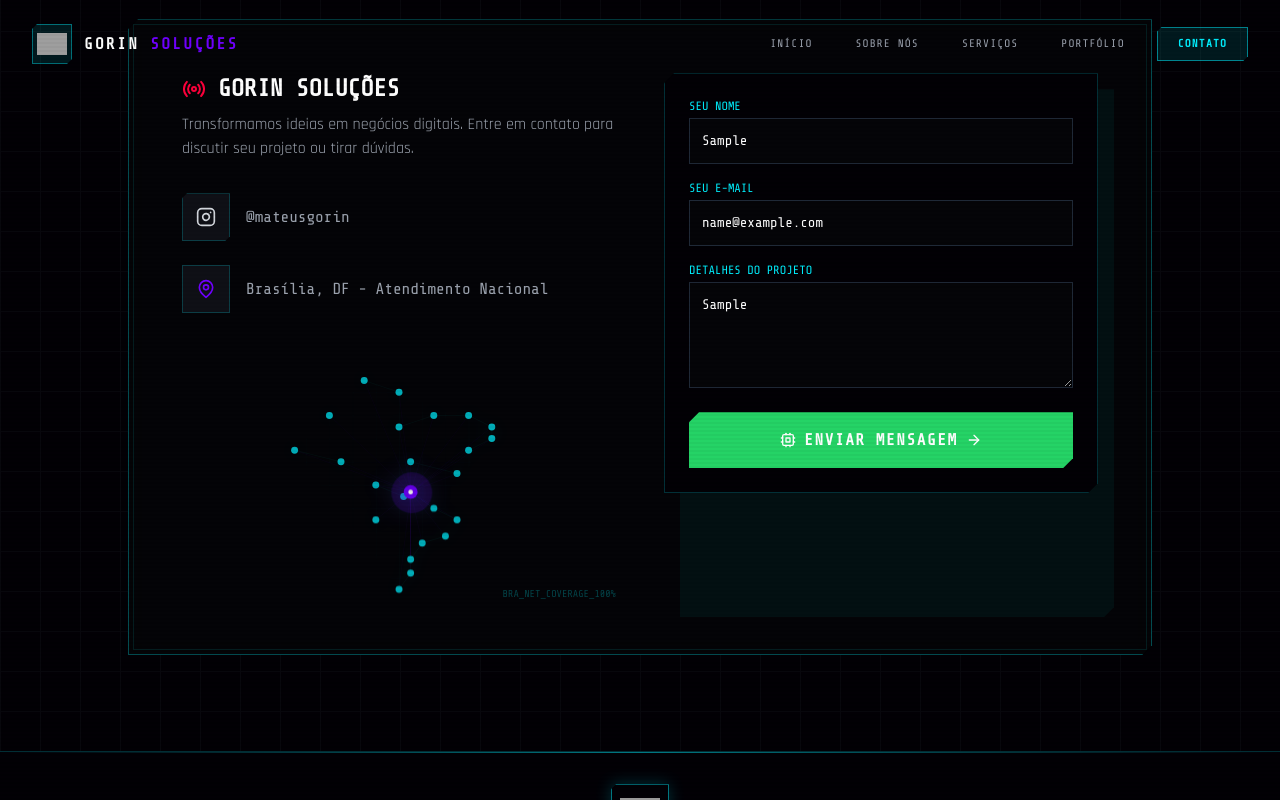
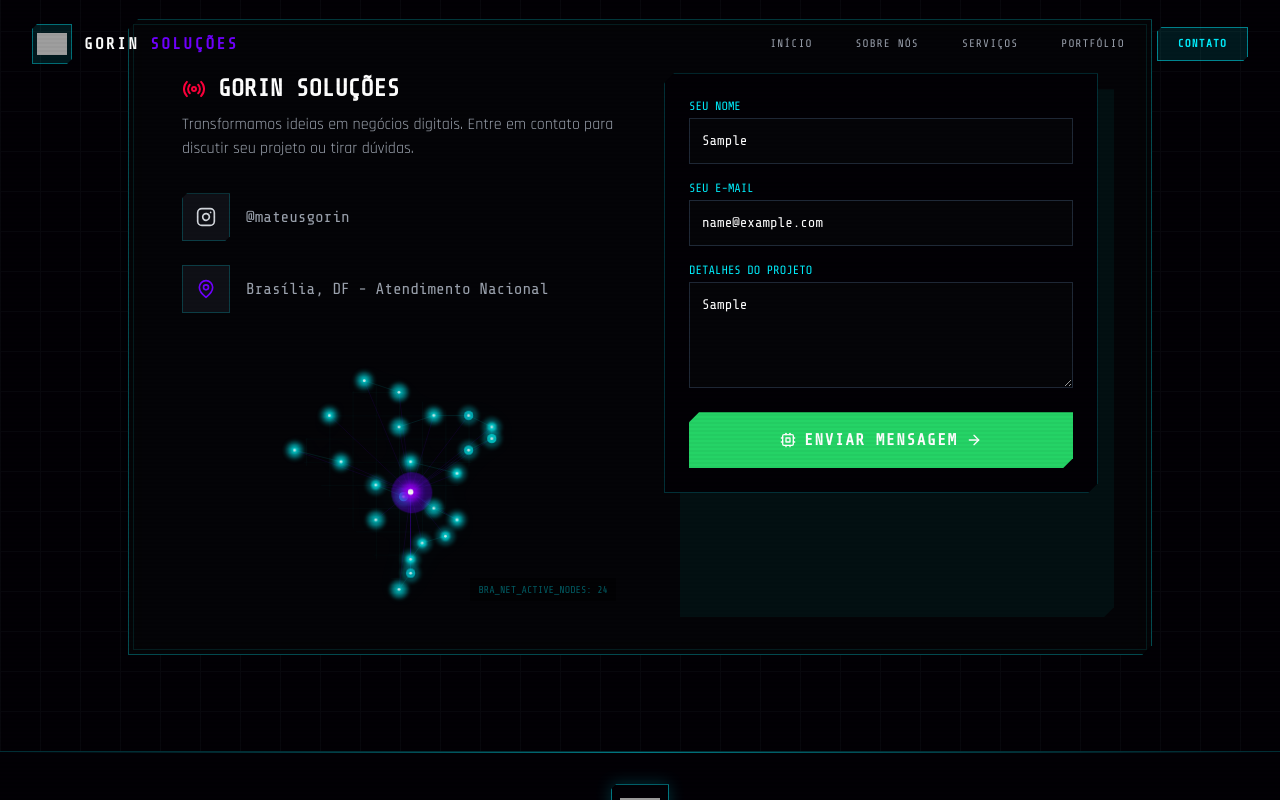
Before and after one commit to mateusgorin/Gorinsolucoes, a React (Vite) app: page / in a window 1280 px wide. Both pictures are taken after typing "Sample", "name@example.com", "Sample" into the empty fields and a click on the button "ENVIAR MENSAGEM". Shown: the part 5067-5867 px from the top of the page. Built offline with nearby package versions, Linux system fonts and the light colour scheme; grey boxes are pictures that could not be loaded.

Commit message:
Add files via upload

```diff
--- a/components/Contact.tsx
+++ b/components/Contact.tsx
@@ -1,3 +1,4 @@
+
 import React, { useState } from 'react';
 import { SectionHeading } from './ui/SectionHeading';
 import { Instagram, MapPin, Radio } from 'lucide-react';
@@ -96,21 +97,29 @@ export const Contact: React.FC = () => {
                 </div>
 
                 {/* Mapa do Brasil Estilizado */}
-                <div className="mt-auto pt-6 relative w-full h-48 sm:h-64 opacity-90">
-                   <svg viewBox="0 0 100 100" className="w-full h-full drop-shadow-[0_0_10px_rgba(0,240,255,0.2)] overflow-visible">
-                      {/* Grid sutil de fundo apenas na área do mapa */}
+                <div className="mt-auto pt-6 relative w-full h-48 sm:h-64 opacity-95">
+                   <svg viewBox="0 0 100 100" className="w-full h-full drop-shadow-[0_0_15px_rgba(0,240,255,0.1)] overflow-visible">
                       <defs>
                         <pattern id="grid-map" width="10" height="10" patternUnits="userSpaceOnUse">
-                          <path d="M 10 0 L 0 0 0 10" fill="none" stroke="rgba(0, 240, 255, 0.05)" strokeWidth="0.5"/>
+                          <path d="M 10 0 L 0 0 0 10" fill="none" stroke="rgba(0, 240, 255, 0.1)" strokeWidth="0.5"/>
                         </pattern>
+                        {/* Keyframes para o piscar aleatório mais intenso */}
+                        <style>{`
+                          @keyframes map-flicker-vivid {
+                            0%, 100% { opacity: 0.6; filter: blur(0px) brightness(1); }
+                            50% { opacity: 1; filter: blur(1.5px) brightness(1.5); }
+                          }
+                          .animate-flicker-vivid {
+                            animation: map-flicker-vivid linear infinite;
+                          }
+                        `}</style>
                       </defs>
-                      <path d="M 35 5 L 90 25 L 50 95 L 5 35 Z" fill="url(#grid-map)" opacity="0.5" />
+                      <path d="M 35 5 L 90 25 L 50 95 L 5 35 Z" fill="url(#grid-map)" opacity="0.6" />
 
                       {/* Conexões (linhas) para efeito de rede */}
-                      <g stroke="rgba(0, 240, 255, 0.1)" strokeWidth="0.2">
+                      <g stroke="rgba(0, 240, 255, 0.15)" strokeWidth="0.3">
                         {mapPoints.map((p, i) => {
                           if (i < mapPoints.length - 1) {
-                             // Conecta pontos próximos para efeito visual
                              const next = mapPoints[i+1];
                              if (Math.abs(p.x - next.x) < 30 && Math.abs(p.y - next.y) < 30) {
                                return <line key={`l-${i}`} x1={p.x} y1={p.y} x2={next.x} y2={next.y} />;
@@ -118,36 +127,65 @@ export const Contact: React.FC = () => {
                           }
                           return null;
                         })}
-                        {/* Linhas explícitas para o DF */}
                         {mapPoints.map((p) => {
-                           if(p.id !== 'DF') return <line key={`ldf-${p.x}`} x1={55} y1={53} x2={p.x} y2={p.y} stroke="rgba(112, 0, 255, 0.1)" />;
+                           if(p.id !== 'DF') return <line key={`ldf-${p.x}`} x1={55} y1={53} x2={p.x} y2={p.y} stroke="rgba(112, 0, 255, 0.15)" />;
                            return null;
                         })}
                       </g>
 
-                      {/* Pontos dos Estados */}
-                      {mapPoints.map((p, i) => (
+                      {/* Pontos dos Estados com brilho evidenciado */}
+                      {mapPoints.map((p, i) => {
+                         const randomDelay = (i * 0.21).toFixed(2);
+                         const randomDuration = (1.2 + (i % 4) * 0.3).toFixed(2);
+
+                         return (
                            <g key={i}>
                              {p.id === 'DF' ? (
                                <>
-                               {/* Efeito Pulsante para o DF */}
-                               <circle cx={p.x} cy={p.y} r="8" className="fill-cyber-secondary/20 animate-ping origin-center" />
-                               <circle cx={p.x} cy={p.y} r="3" className="fill-cyber-secondary drop-shadow-[0_0_8px_rgba(112,0,255,1)]" />
-                               <circle cx={p.x} cy={p.y} r="1" className="fill-white" />
+                                 <circle
+                                   cx={p.x} cy={p.y} r="8"
+                                   className="fill-cyber-secondary/40 animate-ping origin-center"
+                                 />
+                                 <circle
+                                   cx={p.x} cy={p.y} r="4.5"
+                                   className="fill-cyber-secondary/50 blur-[2px]"
+                                 />
+                                 <circle
+                                   cx={p.x} cy={p.y} r="3.5"
+                                   className="fill-cyber-secondary drop-shadow-[0_0_15px_rgba(112,0,255,1)]"
+                                   style={{ animation: `map-flicker-vivid 0.8s infinite alternate` }}
+                                 />
+                                 <circle cx={p.x} cy={p.y} r="1.2" className="fill-white" />
                                </>
                              ) : (
+                               <>
+                                 {/* Glow fixo mais forte */}
                                  <circle
                                    cx={p.x}
                                    cy={p.y}
-                               r="1.5"
-                               className="fill-cyber-primary/80 transition-all duration-500 hover:r-2 hover:fill-white"
+                                   r="4"
+                                   className="fill-cyber-primary/30 blur-[1px]"
                                  />
+                                 {/* Ponto principal piscante e maior */}
+                                 <circle
+                                   cx={p.x}
+                                   cy={p.y}
+                                   r="2"
+                                   className="fill-cyber-primary animate-flicker-vivid drop-shadow-[0_0_8px_rgba(0,240,255,1)]"
+                                   style={{
+                                     animationDelay: `${randomDelay}s`,
+                                     animationDuration: `${randomDuration}s`
+                                   }}
+                                 />
+                                 <circle cx={p.x} cy={p.y} r="0.6" className="fill-white opacity-80" />
+                               </>
                              )}
                            </g>
-                      ))}
+                         );
+                      })}
                    </svg>
-                   <div className="absolute bottom-0 right-0 text-[10px] font-mono text-cyber-primary/30">
-                     BRA_NET_COVERAGE_100%
+                   <div className="absolute bottom-0 right-0 text-[10px] font-mono text-cyber-primary/40 bg-cyber-black/50 px-2 py-1 backdrop-blur-sm">
+                     BRA_NET_ACTIVE_NODES: {mapPoints.length}
                    </div>
                 </div>
               </div>
--- a/components/Footer.tsx
+++ b/components/Footer.tsx
@@ -31,7 +31,7 @@ export const Footer: React.FC = () => {
            </div>
 
           <span className="font-mono font-bold text-xl tracking-tighter text-white">
-            GORIN<span className="text-cyber-primary">_SOLUÇÕES</span>
+            GORIN <span className="text-cyber-primary">SOLUÇÕES</span>
           </span>
         </div>
 
--- a/components/Services.tsx
+++ b/components/Services.tsx
@@ -82,7 +82,7 @@ const services = [
   {
     icon: Globe,
     title: "CONEXÃO GOOGLE",
-    desc: "Configuração completa de Google Meu Negócio, Analytics e Search Console no seu projeto.",
+    desc: "Configuração completa e otimizada do Google Meu Negócio para o seu projeto.",
     category: "TOOLS"
   },
   {
```
Lines whose indentation alone changed are shown as unchanged.
